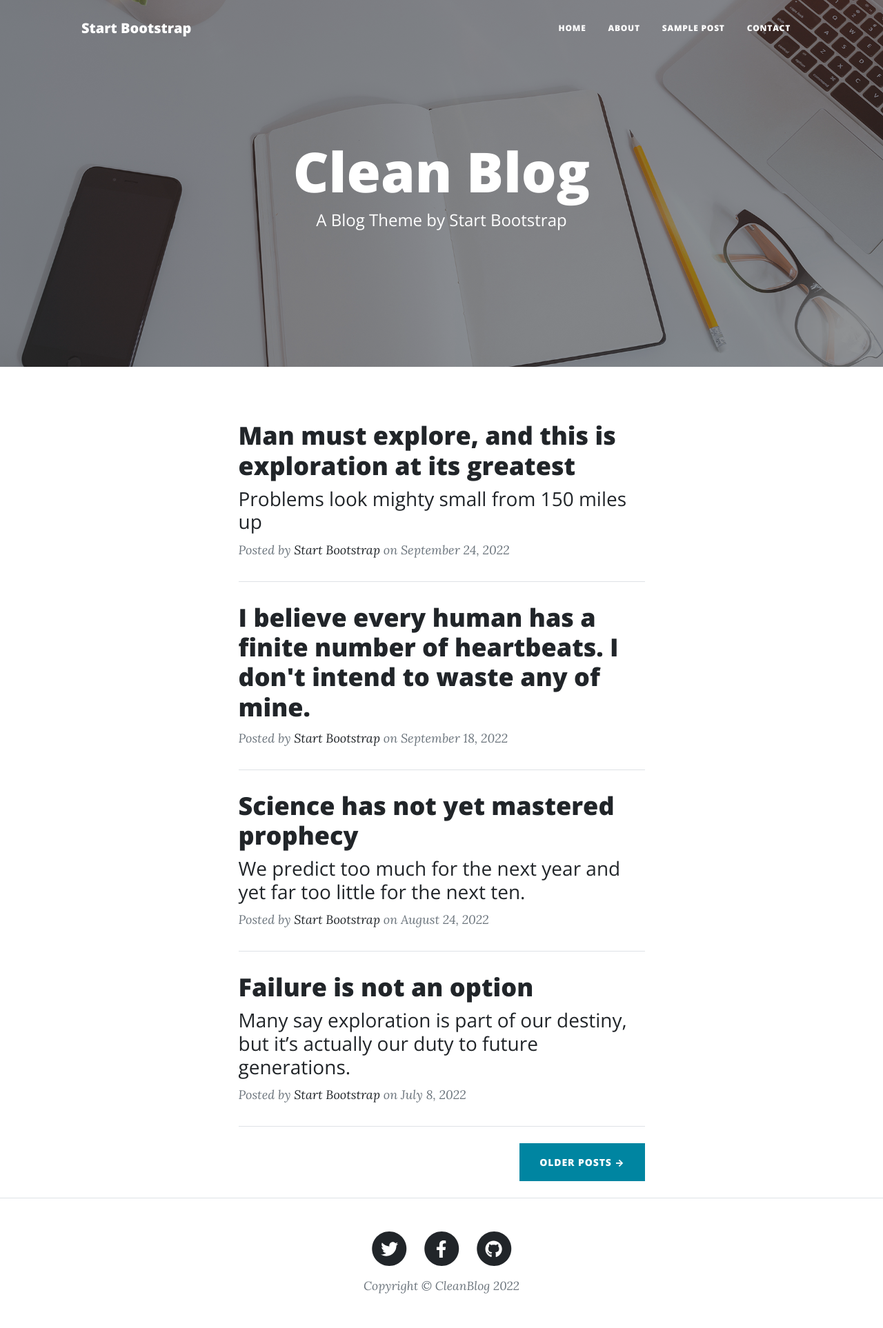
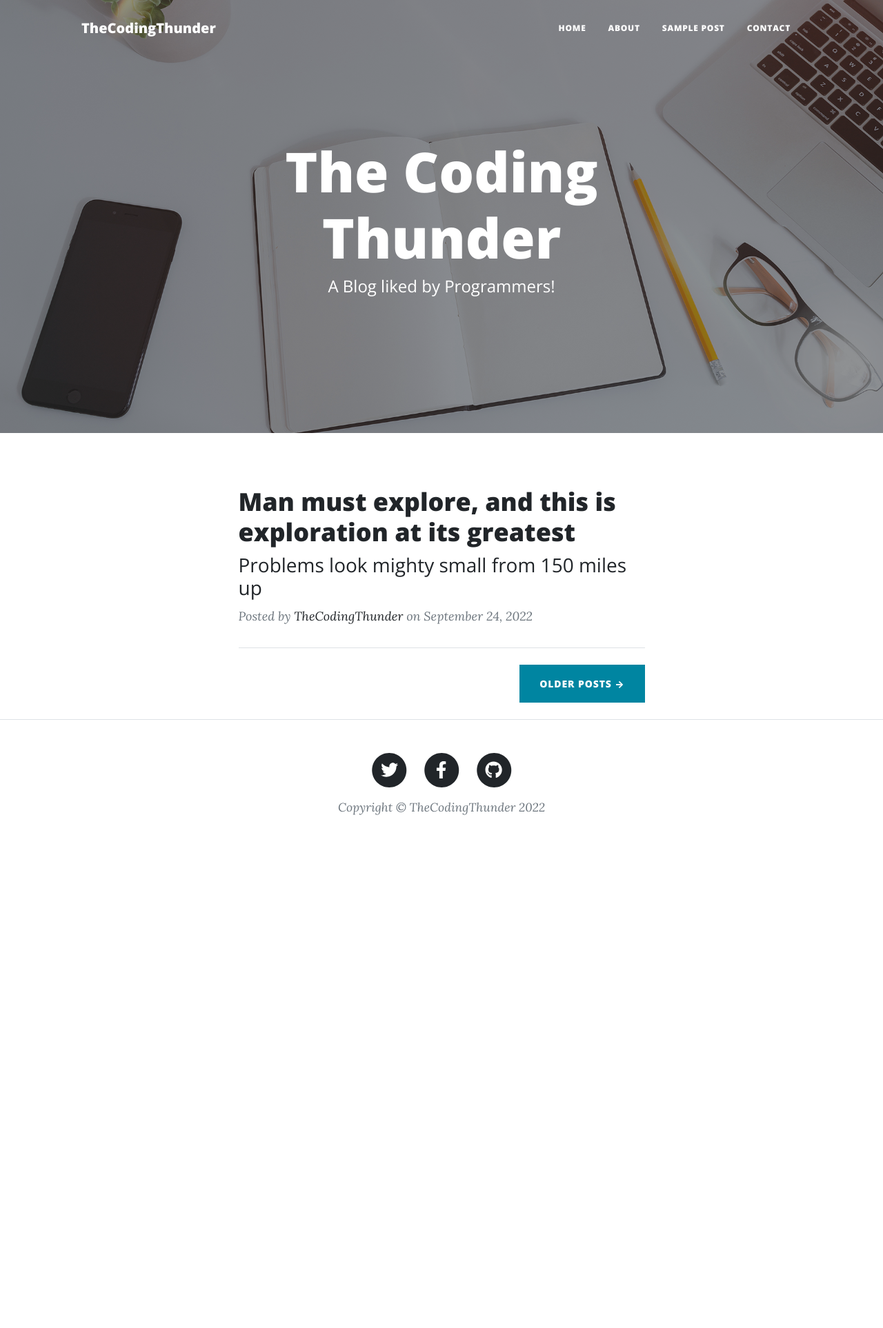
Before and after one commit to ariM001/Python-Flask-Blog-thecodingthunder, a Flask app: page / in a window 1280 px wide. Shown: the whole page at 69% size. After the commit the page ends 1182 px from the top, so only its background shows below. Run offline with Flask 2, Linux system fonts and the light colour scheme; some libraries are stand-ins or nearby versions.

Commit message:
upto video 8

```diff
--- a/main.py
+++ b/main.py
@@ -12,6 +12,11 @@ def about():
     return render_template('about.html')
 
 
+@app.route("/post")
+def post():
+    return render_template('post.html')
+
+
 @app.route("/contact")
 def contact():
     return render_template('contact.html')
--- a/templates/index.html
+++ b/templates/index.html
@@ -10,8 +10,8 @@
         <div class="row gx-4 gx-lg-5 justify-content-center">
             <div class="col-md-10 col-lg-8 col-xl-7">
                 <div class="site-heading">
-                    <h1>Clean Blog</h1>
-                    <span class="subheading">A Blog Theme by Start Bootstrap</span>
+                    <h1>The Coding Thunder</h1>
+                    <span class="subheading">A Blog liked by Programmers!</span>
                 </div>
             </div>
         </div>
@@ -22,64 +22,25 @@
 <div class="container px-4 px-lg-5">
     <div class="row gx-4 gx-lg-5 justify-content-center">
         <div class="col-md-10 col-lg-8 col-xl-7">
+
+
+            <!-- fetch posts from database using for loop  -->
             <!-- Post preview-->
             <div class="post-preview">
-                <a href="post.html">
+                <a href="/post">
                     <h2 class="post-title">Man must explore, and this is exploration at its greatest</h2>
                     <h3 class="post-subtitle">Problems look mighty small from 150 miles up</h3>
                 </a>
                 <p class="post-meta">
                     Posted by
-                    <a href="#!">Start Bootstrap</a>
+                    <a href="#!">TheCodingThunder</a>
                     on September 24, 2022
                 </p>
             </div>
             <!-- Divider-->
             <hr class="my-4" />
-            <!-- Post preview-->
-            <div class="post-preview">
-                <a href="post.html">
-                    <h2 class="post-title">I believe every human has a finite number of heartbeats. I don't intend
-                        to waste any of mine.</h2>
-                </a>
-                <p class="post-meta">
-                    Posted by
-                    <a href="#!">Start Bootstrap</a>
-                    on September 18, 2022
-                </p>
-            </div>
-            <!-- Divider-->
-            <hr class="my-4" />
-            <!-- Post preview-->
-            <div class="post-preview">
-                <a href="post.html">
-                    <h2 class="post-title">Science has not yet mastered prophecy</h2>
-                    <h3 class="post-subtitle">We predict too much for the next year and yet far too little for the
-                        next ten.</h3>
-                </a>
-                <p class="post-meta">
-                    Posted by
-                    <a href="#!">Start Bootstrap</a>
-                    on August 24, 2022
-                </p>
-            </div>
-            <!-- Divider-->
-            <hr class="my-4" />
-            <!-- Post preview-->
-            <div class="post-preview">
-                <a href="post.html">
-                    <h2 class="post-title">Failure is not an option</h2>
-                    <h3 class="post-subtitle">Many say exploration is part of our destiny, but it’s actually our
-                        duty to future generations.</h3>
-                </a>
-                <p class="post-meta">
-                    Posted by
-                    <a href="#!">Start Bootstrap</a>
-                    on July 8, 2022
-                </p>
-            </div>
-            <!-- Divider-->
-            <hr class="my-4" />
+
+
             <!-- Pager-->
             <div class="d-flex justify-content-end mb-4"><a class="btn btn-primary text-uppercase" href="#!">Older
                     Posts →</a></div>
--- a/templates/layout.html
+++ b/templates/layout.html
@@ -6,7 +6,7 @@
     <meta name="viewport" content="width=device-width, initial-scale=1, shrink-to-fit=no" />
     <meta name="description" content="" />
     <meta name="author" content="" />
-    <title>Clean Blog | {% block title %}{% endblock title %}</title>
+    <title>TheCodingThunder | {% block title %}{% endblock title %}</title>
     <link rel="icon" type="image/x-icon" href="{{url_for('static', filename = 'assets/favicon.ico')}}" />
     <!-- Font Awesome icons (free version)-->
     <script src="https://use.fontawesome.com/releases/v6.1.0/js/all.js" crossorigin="anonymous"></script>
@@ -24,7 +24,7 @@
     <!-- Navigation-->
     <nav class="navbar navbar-expand-lg navbar-light" id="mainNav">
         <div class="container px-4 px-lg-5">
-            <a class="navbar-brand" href="/">Start Bootstrap</a>
+            <a class="navbar-brand" href="/">TheCodingThunder</a>
             <button class="navbar-toggler" type="button" data-bs-toggle="collapse" data-bs-target="#navbarResponsive"
                 aria-controls="navbarResponsive" aria-expanded="false" aria-label="Toggle navigation">
                 Menu
@@ -34,7 +34,7 @@
                 <ul class="navbar-nav ms-auto py-4 py-lg-0">
                     <li class="nav-item"><a class="nav-link px-lg-3 py-3 py-lg-4" href="/">Home</a></li>
                     <li class="nav-item"><a class="nav-link px-lg-3 py-3 py-lg-4" href="/about">About</a></li>
-                    <li class="nav-item"><a class="nav-link px-lg-3 py-3 py-lg-4" href="post.html">Sample Post</a></li>
+                    <li class="nav-item"><a class="nav-link px-lg-3 py-3 py-lg-4" href="/post">Sample Post</a></li>
                     <li class="nav-item"><a class="nav-link px-lg-3 py-3 py-lg-4" href="/contact">Contact</a></li>
                 </ul>
             </div>
@@ -78,7 +78,7 @@
                             </a>
                         </li>
                     </ul>
-                    <div class="small text-center text-muted fst-italic">Copyright &copy; CleanBlog 2022</div>
+                    <div class="small text-center text-muted fst-italic">Copyright &copy; TheCodingThunder 2022</div>
                 </div>
             </div>
         </div>
```
Also changed, not shown: templates/post.html (+48 -93 lines).
